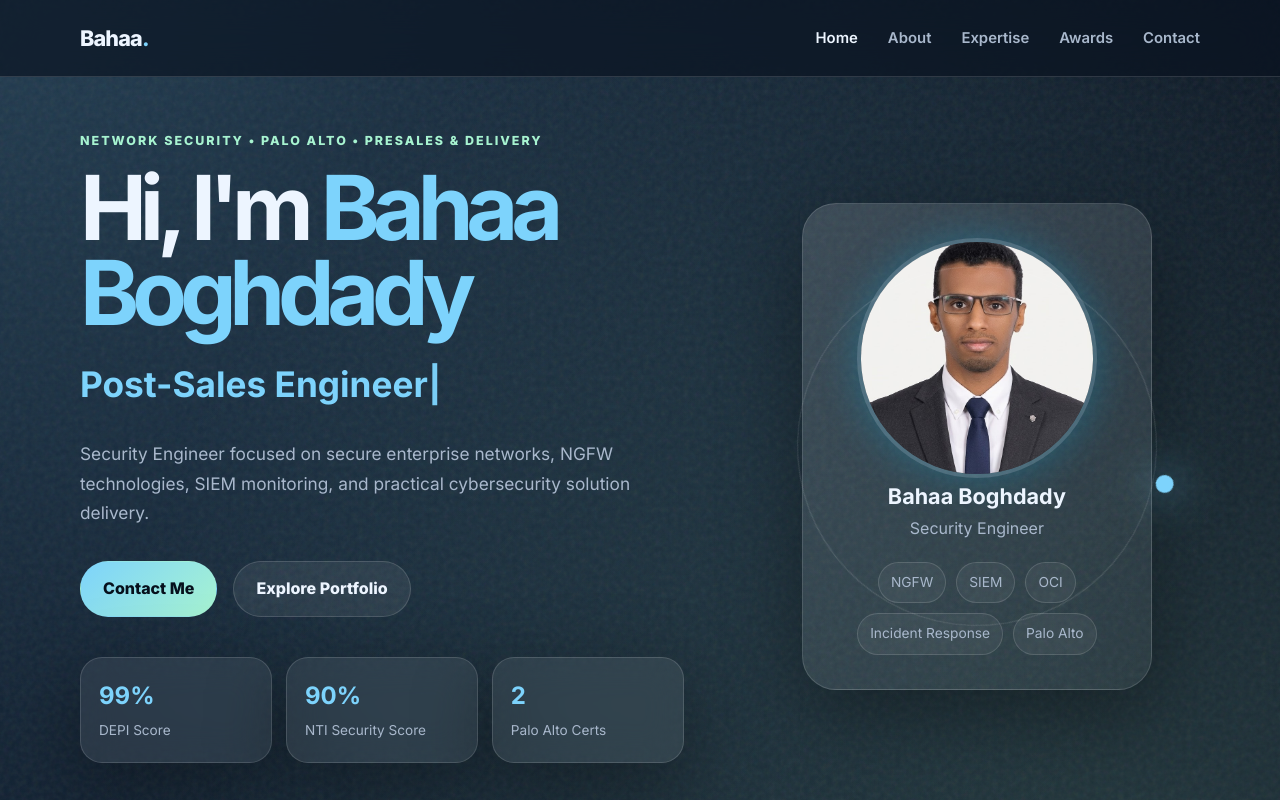
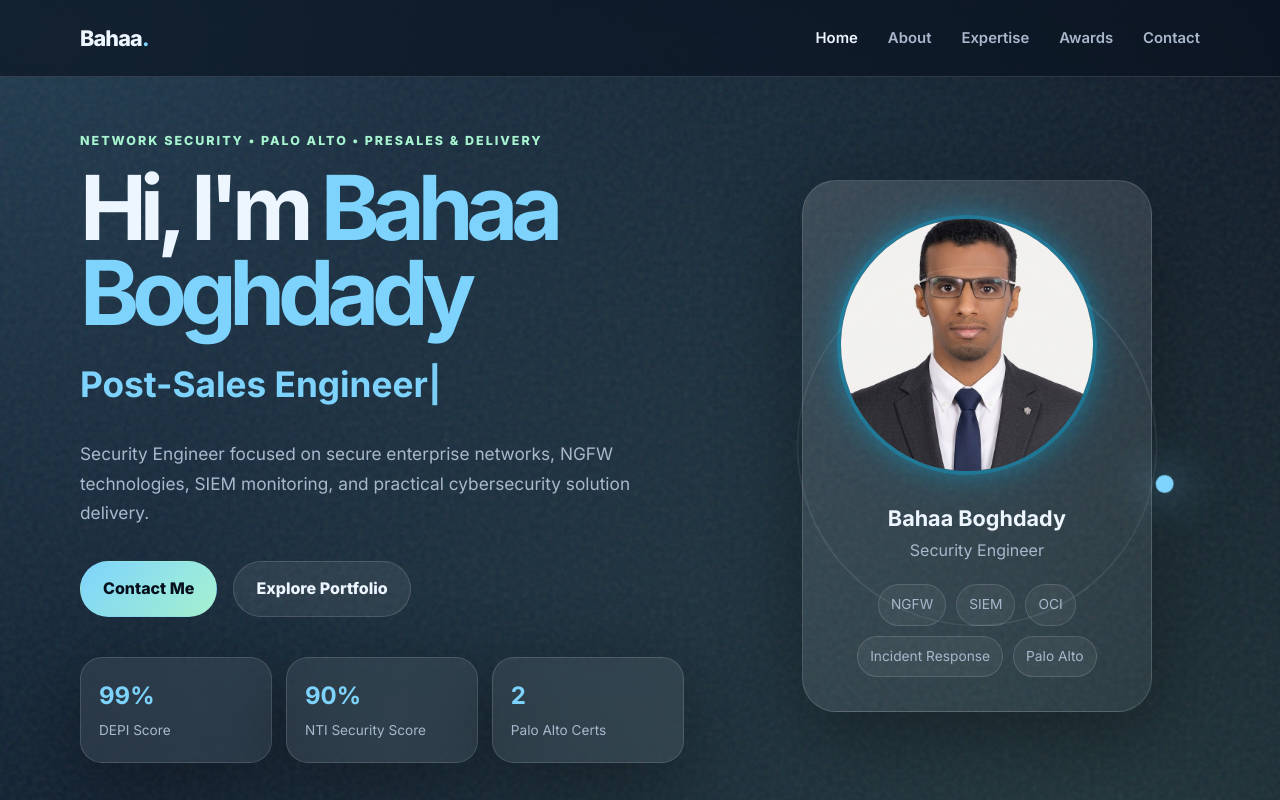
Before and after one commit to Bahaa-77/portfolio, a plain HTML site: page index.html in a window 1280 px wide. Shown: the top 800 px of the page. Drawn offline with Linux system fonts and the light colour scheme.

Commit message:
Update style.css

```diff
--- a/style.css
+++ b/style.css
@@ -118,13 +118,23 @@ h1 span, h2 span { color: var(--brand); }
 }
 
 .avatar{
-    width: 240px;
-    height: 240px;
+    width: 260px;
+    height: 260px;
+
     border-radius: 50%;
     overflow: hidden;
-    margin: auto;
-    border: 4px solid rgba(135,206,235,0.3);
-    box-shadow: 0 0 40px rgba(0,195,255,0.25);
+
+    display: flex;
+    justify-content: center;
+    align-items: center;
+
+    margin-bottom: 25px;
+
+    border: 4px solid rgba(0,195,255,0.4);
+
+    box-shadow:
+        0 0 25px rgba(0,195,255,0.3),
+        0 0 60px rgba(0,195,255,0.15);
 }
 
 .profile-img{
```
